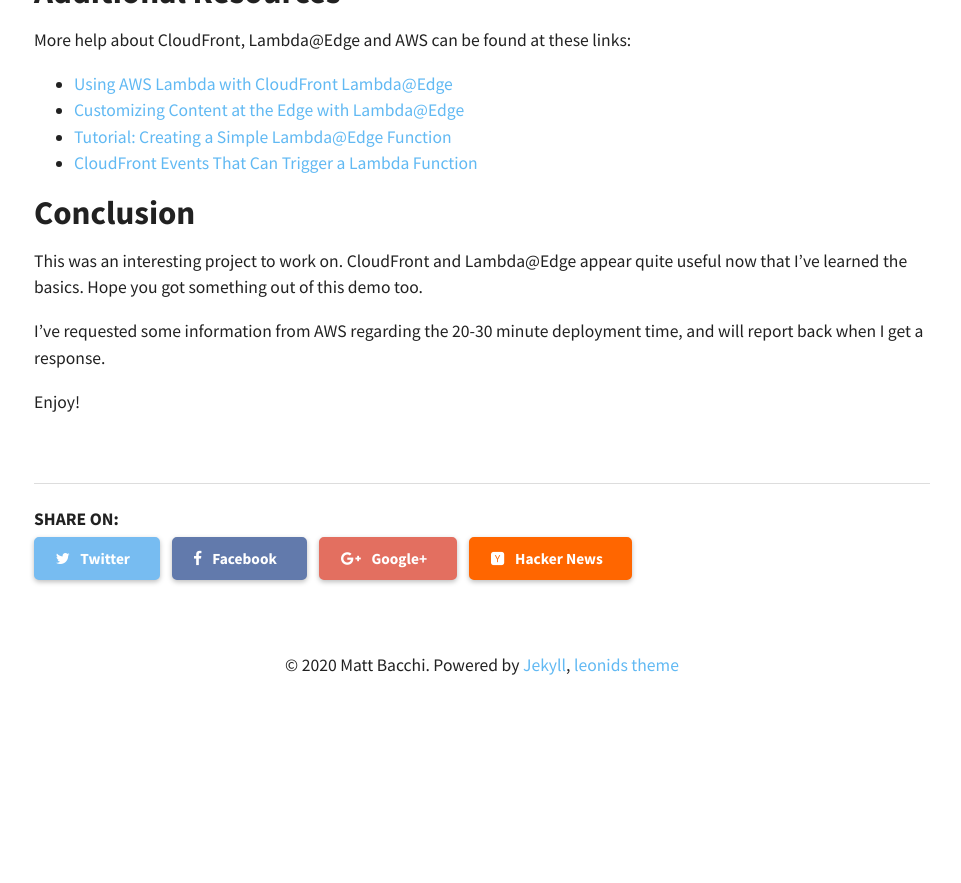
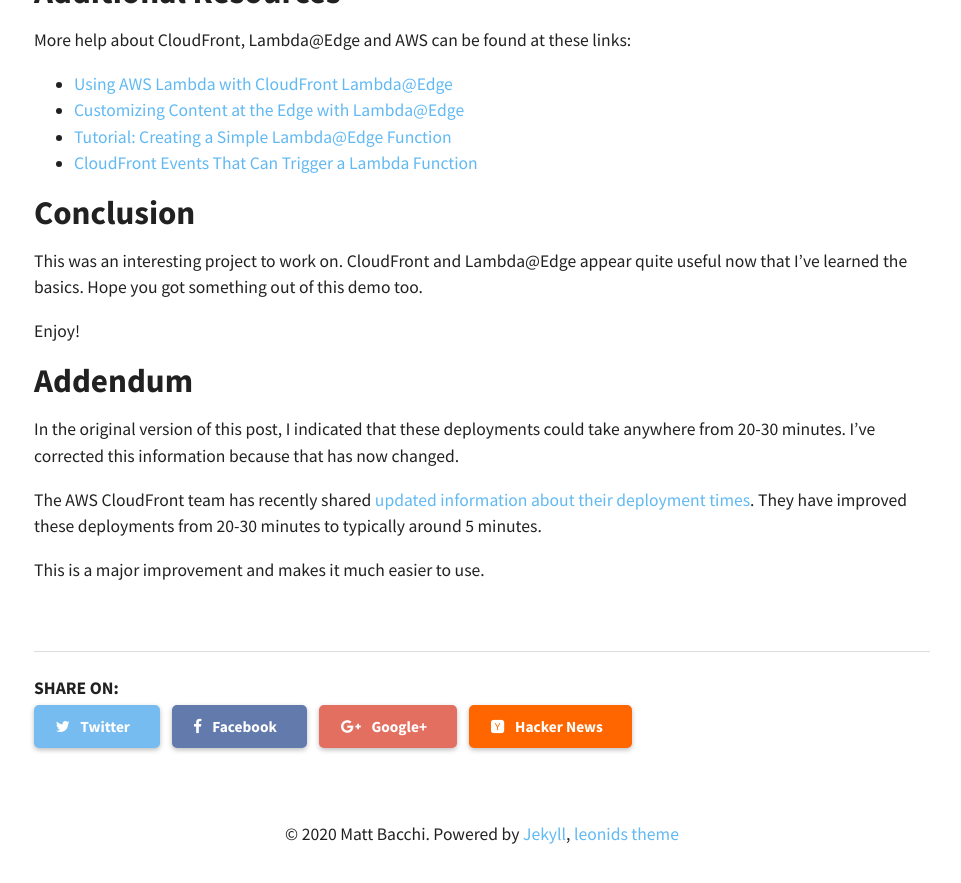
Before and after one commit to mbacchi/mbacchi.github.io, a Jekyll site: the page built from _posts/2020-01-28-lambda-edge-cloudfront.md, in a window 1280 px wide and 900 px high, scrolled down 2052 px. Shown: the top 883 px of the window, without its empty margins (158-1119 px from the left). Built offline with Jekyll 4.4.1, drawn with Linux system fonts in a browser that asks for light colours; comment, search, counter and statistics services are not loaded; before the commit the page ends 2784 px from its top, so only the background shows below that; some of the changed text lies outside the part shown.

Commit message:
update post about cloudfront

```diff
--- a/_posts/2020-01-28-lambda-edge-cloudfront.md
+++ b/_posts/2020-01-28-lambda-edge-cloudfront.md
@@ -24,7 +24,7 @@
 [README.md](https://github.com/mbacchi/lambda-edge-cloudfront-terraform/blob/master/README.md).
 Follow those instructions to deploy using Terraform.
 
-**NOTE**: Deploying can take 20-30 minutes in order to replicate the CloudFront
+**NOTE**: Deploying can take 5 minutes in order to replicate the CloudFront
 distribution to all AWS edge locations.
 
 ### Overview
@@ -118,7 +118,18 @@
 quite useful now that I've learned the basics. Hope you got something out of
 this demo too.
 
-I've requested some information from AWS regarding the 20-30 minute deployment
-time, and will report back when I get a response.
+Enjoy!
 
-Enjoy!
+### Addendum
+
+In the original version of this post, I indicated that these deployments could
+take anywhere from 20-30 minutes. I've corrected this information because that
+has now changed.
+
+The AWS CloudFront team has recently shared [updated information about their
+deployment
+times](https://aws.amazon.com/blogs/networking-and-content-delivery/slashing-cloudfront-change-propagation-times-in-2020-recent-changes-and-looking-forward/).
+They have improved these deployments from 20-30 minutes to typically around 5
+minutes.
+
+This is a major improvement and makes it much easier to use.
--- a/resume.html
+++ b/resume.html
@@ -175,7 +175,6 @@
       <br>
       <h4>Interests and Hobbies</h4>
       <ul>
-        <li>PyColorado 2019 organizing committee</li>
         <li>Former Board of Directors Central Vermont Chapter of Trout Unlimited</li>
         <li>Absentee member Code for America Brigade in Burlington Vermont</li>
         <li>Eagle Scout; fly fisherman and fly tier; avid stock investor; mediocre home cook</li>
```
